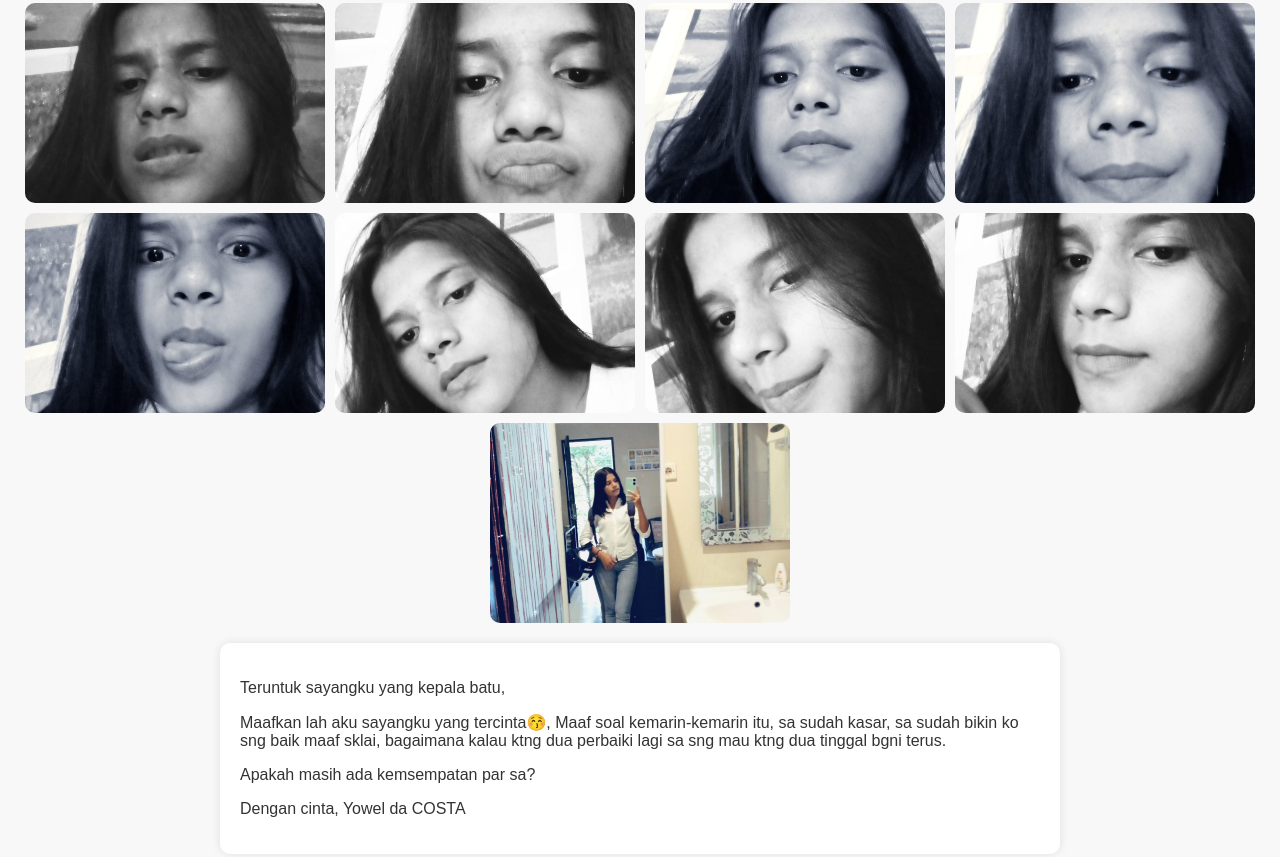
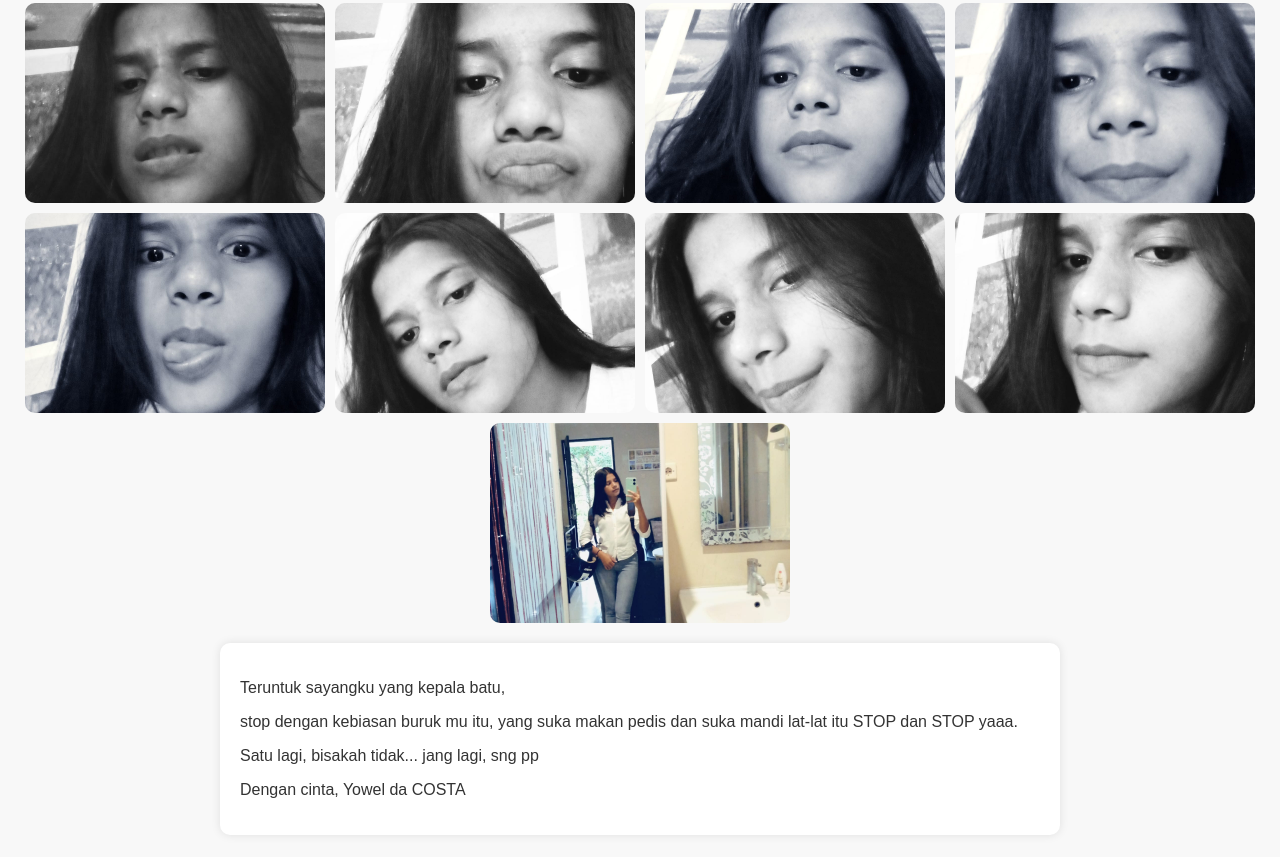
Before and after one commit to Mr-Empty/untuk-pacarku, a plain HTML site: page index.html in a window 1280 px wide. Shown: the part 1574-2431 px from the top of the page. Drawn offline with Linux system fonts and the light colour scheme.

Commit message:
index.html

```diff
--- a/index.html
+++ b/index.html
@@ -8,7 +8,7 @@
 </head>
 <body>
     <header>
-        <h1>Foto Manusia Kelapa Batu😊</h1>
+        <h1>Foto Manusia Hidung Papot😊</h1>
     </header>
     <main>
         <section class="gallery">
@@ -52,8 +52,8 @@
         </section>
         <section class="message">
             <p>Teruntuk sayangku yang kepala batu,</p>
-            <p>Maafkan lah aku sayangku yang tercinta😚, Maaf soal kemarin-kemarin itu, sa sudah kasar, sa sudah bikin ko sng baik maaf sklai, bagaimana kalau ktng dua perbaiki lagi sa sng mau ktng dua tinggal bgni terus.</p>
-		<p>Apakah masih ada kemsempatan par sa?
+            <p>stop dengan kebiasan buruk mu itu, yang suka makan pedis dan suka mandi lat-lat itu STOP dan STOP yaaa.</p>
+		<p>Satu lagi, bisakah tidak... jang lagi, sng pp</p>
             <p>Dengan cinta, Yowel da COSTA</p>
         </section>
     </main>
```
